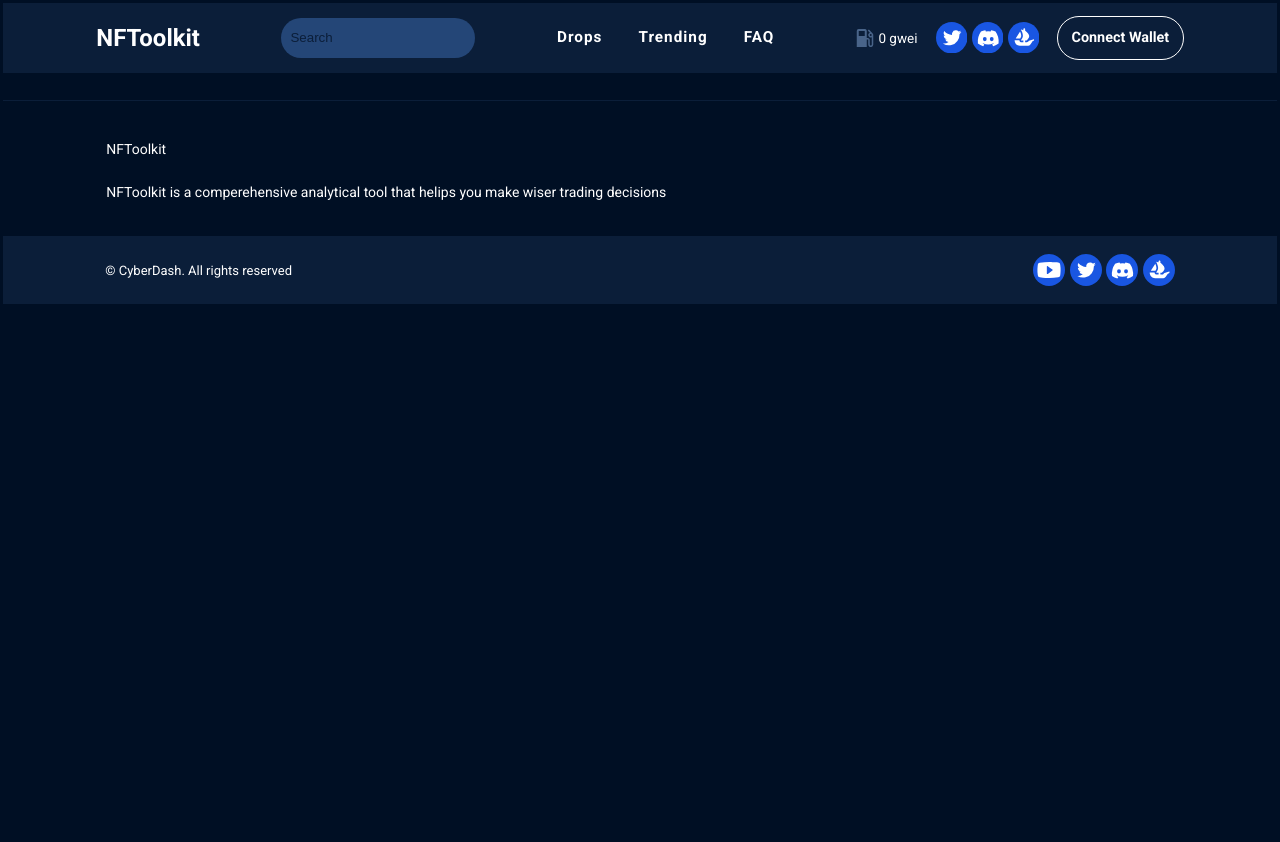
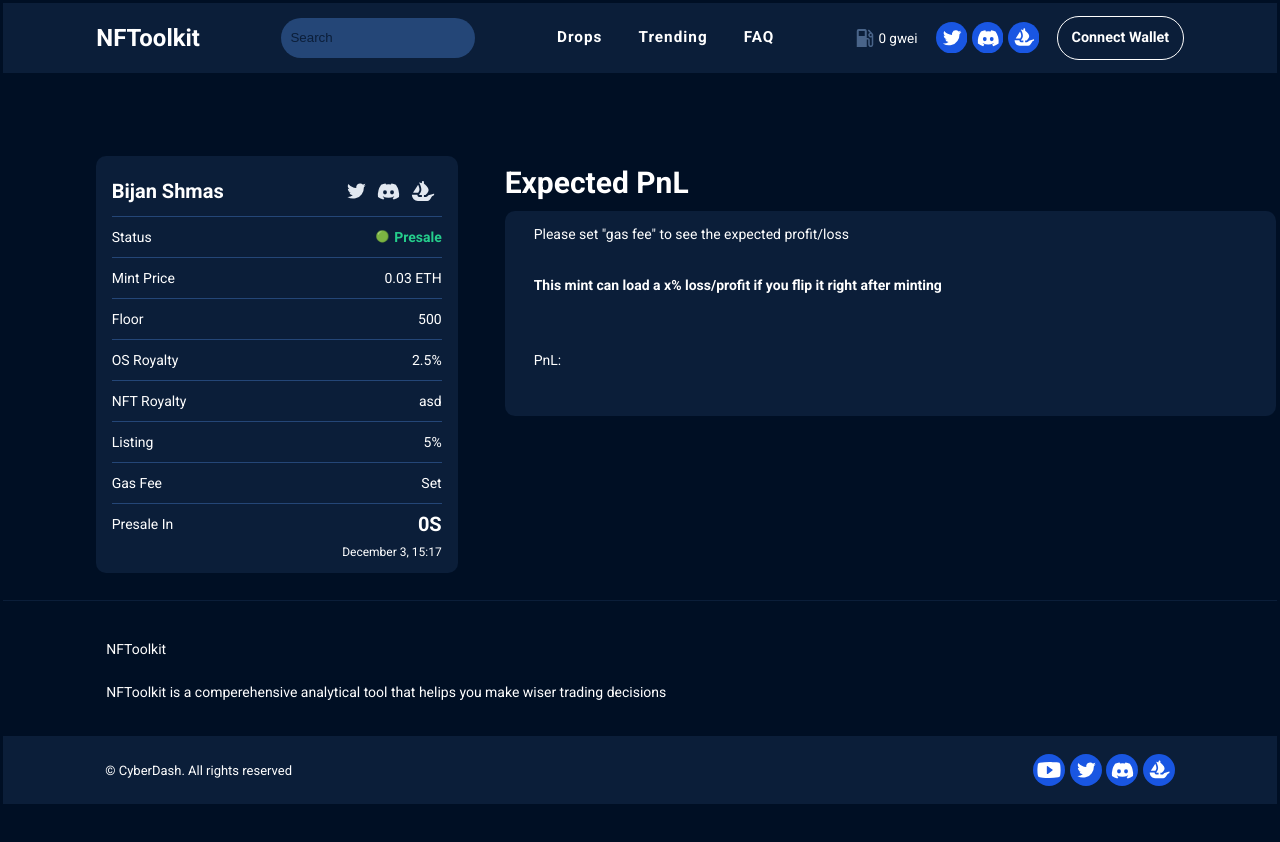
Before and after one commit to FortuneWebWorks/Cyber-React-Sass, a React (Create React App) app: page /panel in a window 1280 px wide. Shown: the top 842 px of the page. Before the commit the page ends 800 px from the top, so only its background shows below. Built offline with nearby package versions, Linux system fonts and the light colour scheme.

Commit message:
:zap: expected panel page added

```diff
--- /dev/null
+++ b/src/components/expectedPnlCard.js
@@ -0,0 +1,59 @@
+import '../styles/expectedPnlCard.scss';
+import { ReactComponent as DiscordIcon } from '../assets/images/discordNoBackground.svg';
+import { ReactComponent as TwitterIcon } from '../assets/images/twitterNoBackground.svg';
+import { ReactComponent as OpenSeaIcon } from '../assets/images/openSeaNoBackground.svg';
+
+const ExpectedPnlCard = () => {
+  return (
+    <div className="expectedPnlCard">
+      <div className="exp__header">
+        <span className="exp__title">Bijan Shmas</span>
+
+        <TwitterIcon />
+        <DiscordIcon />
+        <OpenSeaIcon />
+      </div>
+
+      <div className="exp__items">
+        <div>
+          <span className="exp__item_title">Status</span>
+          <div className="exp__item_value exp__item_status_value">
+            <span className="status_green_circle">🟢</span> Presale
+          </div>
+        </div>
+        <div>
+          <span className="exp__item_title">Mint Price</span>
+          <span className="exp__item_value">0.03 ETH</span>
+        </div>
+        <div>
+          <span className="exp__item_title">Floor</span>
+          <span className="exp__item_value">500</span>
+        </div>
+        <div>
+          <span className="exp__item_title">OS Royalty</span>
+          <span className="exp__item_value">2.5%</span>
+        </div>
+        <div>
+          <span className="exp__item_title">NFT Royalty</span>
+          <span className="exp__item_value">asd</span>
+        </div>
+        <div>
+          <span className="exp__item_title">Listing</span>
+          <span className="exp__item_value">5%</span>
+        </div>
+        <div>
+          <span className="exp__item_title">Gas Fee</span>
+          <span className="exp__item_value">Set</span>
+        </div>
+        <div>
+          <span className="exp__item_title">Presale In</span>
+          <span className="exp__item_value exp__item_value_presale">0S</span>
+        </div>
+      </div>
+
+      <p className="exp__footer">December 3, 15:17</p>
+    </div>
+  );
+};
+
+export default ExpectedPnlCard;
--- a/src/pages/Drops.js
+++ b/src/pages/Drops.js
@@ -1,12 +1,12 @@
 import { useEffect, useState } from 'react';
 import '../styles/drops.scss';
-import '../styles/mTableDrops.scss';
+import '../styles/customTableDrops.scss';
 import ButtonGroup from '../components/ButtonGroup';
 import Navigator from '../components/Navigator';
 import { ReactComponent as FilterIcon } from '../assets/icons/filtr.svg';
 import Filter from '../components/Filter';
 import Search from '../components/Search';
-import MTable from '../components/MTable';
+import MTable from '../components/CustomTable';
 import useFetcher from '../hooks/useFetcher';
 
 const tableData = {
--- /dev/null
+++ b/src/pages/ExpectedPnl.js
@@ -0,0 +1,25 @@
+import '../styles/expectedPnl.scss';
+import ExpectedPnlCard from '../components/expectedPnlCard';
+
+const ExpectedPnl = () => {
+  return (
+    <div className="expectedPnl">
+      <ExpectedPnlCard />
+
+      <div className="exp__reports">
+        <h2 className="exp__reports_title">Expected PnL</h2>
+
+        <div className="exp__reports_card">
+          <span>Please set "gas fee" to see the expected profit/loss</span>
+          <span>
+            This mint can load a x% loss/profit if you flip it right after
+            minting
+          </span>
+          <span>PnL:</span>
+        </div>
+      </div>
+    </div>
+  );
+};
+
+export default ExpectedPnl;
--- a/src/pages/Trending.js
+++ b/src/pages/Trending.js
@@ -4,7 +4,7 @@
 import Timer from '../components/Timer';
 import { ReactComponent as FilterIcon } from '../assets/icons/filtr.svg';
 import Filter from '../components/Filter';
-import MyTable from '../components/MTable';
+import MyTable from '../components/CustomTable';
 
 const timings = ['1d', '7d', '30d', '90d', '1y'];
 const timings2 = ['5m', '30m', '1h', '6h'];
--- a/src/routes/index.js
+++ b/src/routes/index.js
@@ -2,6 +2,7 @@
 import Main from '../pages/Main';
 import Traits from '../pages/Trending';
 import Drops from '../pages/Drops';
+import ExpectedPnl from '../pages/ExpectedPnl';
 
 const index = () => {
   return (
@@ -9,6 +10,7 @@
       <Route path="/" element={<Main />} />
       <Route path="/trending" element={<Traits />} />
       <Route path="/drops" element={<Drops />} />
+      <Route path="/panel" element={<ExpectedPnl />} />
     </Routes>
   );
 };
--- a/src/styles/mTableDrops.scss
+++ b/src/styles/customTableDrops.scss
@@ -206,7 +206,7 @@
     height: 16px;
     border: 1px solid #d1d1d1;
     border-radius: 10px;
-    padding: 1px 6px;
+    padding: 0 6px;
     text-align: center;
     font: normal normal normal 12px/14px Roboto;
     color: #d1d1d1;
--- a/src/styles/drops.scss
+++ b/src/styles/drops.scss
@@ -1,4 +1,5 @@
 .drops {
+  min-height: fit-content;
   position: relative;
   width: 100%;
   max-width: 1366px;
@@ -8,6 +9,7 @@
   margin: auto;
   padding: 4.5rem 10rem;
   overflow-x: hidden;
+  overflow-y: hidden;
 
   .drops__table__container {
     // overflow: hidden;
@@ -112,4 +114,17 @@
       gap: 5rem;
     }
   }
+
+  @media (max-width: 500px) {
+    .drops__sort_timer {
+      height: fit-content;
+      flex-direction: column;
+      justify-content: flex-start;
+      align-items: flex-start;
+
+      svg {
+        margin-top: 1rem;
+      }
+    }
+  }
 }
--- /dev/null
+++ b/src/styles/expectedPnl.scss
@@ -0,0 +1,52 @@
+.expectedPnl {
+  width: 100%;
+  height: 100%;
+  display: flex;
+  justify-content: flex-start;
+  align-items: flex-start;
+  gap: 47px;
+  margin-top: 83px;
+  padding: 0 93px;
+
+  .exp__reports {
+    width: 100%;
+    display: flex;
+    flex-direction: column;
+    justify-content: flex-start;
+    align-items: flex-start;
+    gap: 11px;
+    margin-top: 1rem;
+  }
+
+  .exp__reports_title {
+    font: normal normal bold 30px/35px Roboto;
+    letter-spacing: 0px;
+    color: #ffffff;
+  }
+
+  .exp__reports_card {
+    width: 771px;
+    height: 205px;
+    display: flex;
+    flex-direction: column;
+    justify-content: flex-start;
+    align-items: flex-start;
+    gap: 35px;
+    background: #0b1e39 0% 0% no-repeat padding-box;
+    border-radius: 10px;
+    padding: 15px 29px;
+
+    span {
+      font: normal normal normal 14px/16px Roboto;
+      letter-spacing: 0px;
+      color: #ffffff;
+    }
+
+    span:nth-child(2) {
+      font: normal normal bold 14px/16px Roboto;
+      letter-spacing: 0px;
+      color: #ffffff;
+      margin-bottom: 24px;
+    }
+  }
+}
--- /dev/null
+++ b/src/styles/expectedPnlCard.scss
@@ -0,0 +1,78 @@
+.expectedPnlCard {
+  min-width: 362px;
+  height: 417px;
+  background: #0b1e39 0% 0% no-repeat padding-box;
+  border-radius: 10px;
+  padding: 19px 16px;
+
+  .exp__title {
+    font: normal normal bold 20px/24px Roboto;
+    letter-spacing: 0px;
+    color: #ffffff;
+  }
+
+  .exp__header {
+    display: flex;
+    justify-content: flex-start;
+    align-items: center;
+
+    svg:first-of-type {
+      margin-left: auto;
+    }
+  }
+
+  .exp__items {
+    width: 100%;
+    display: flex;
+    flex-direction: column;
+    justify-content: flex-start;
+    align-items: center;
+    // gap: 24px;
+    padding: 1rem 0;
+
+    & > div {
+      width: 100%;
+      max-height: 41px;
+      display: flex;
+      justify-content: space-between;
+      align-items: center;
+      padding: 14px 0;
+      border-top: 1px solid #244677;
+    }
+
+    span {
+      font: normal normal normal 14px/16px Roboto;
+      letter-spacing: 0px;
+      color: #ffffff;
+    }
+
+    .exp__item_status_value {
+      width: fit-content;
+      display: flex;
+      justify-content: space-between;
+      align-items: center;
+      gap: 5px;
+      font: normal normal bold 14px/16px Roboto;
+      letter-spacing: 0px;
+      color: #25ce8c;
+    }
+
+    .status_green_circle {
+      font-size: 11px;
+    }
+
+    .exp__item_value_presale {
+      font: normal normal bold 20px/24px Roboto;
+      letter-spacing: 0px;
+      color: #ffffff;
+    }
+  }
+
+  .exp__footer {
+    font: normal normal normal 12px/14px Roboto;
+    letter-spacing: 0px;
+    color: #ffffff;
+    text-align: right;
+    margin-top: -8px;
+  }
+}
```
Also changed, not shown: src/components/CustomTable.js (renamed from src/components/MTable.js, +4 -4 lines), src/assets/images/openSeaNoBackground.svg, src/styles/customTable.scss (renamed from src/styles/mTable.scss), src/styles/customTableTrending.scss (renamed from src/styles/mTableTrending.scss).
